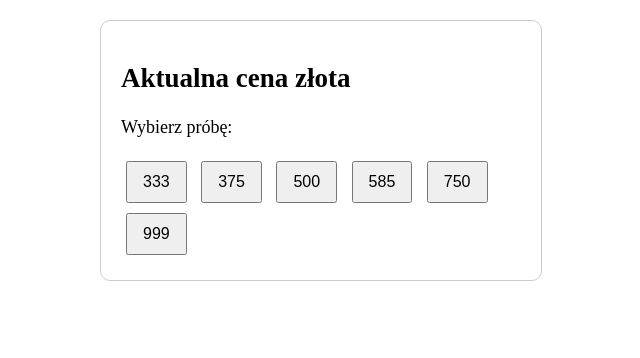
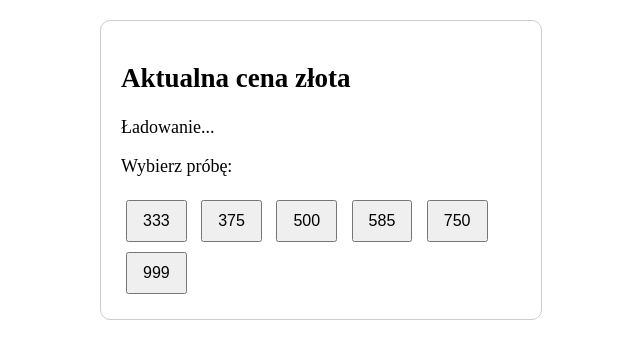
Before and after one commit to PhorZazek/gold, a plain HTML site: page index.html in a window 1280 px wide. Shown: the whole page, without its empty margins (319-959 px from the left). Drawn offline with Linux system fonts and the light colour scheme.

Commit message:
Update index.html

```diff
--- a/index.html
+++ b/index.html
@@ -23,6 +23,9 @@
 
 <div class="gold-container">
     <h2>Aktualna cena złota</h2>
+    <div>
+        <span id="cenaEntry">Ładowanie...</span>
+    </div>
 
     <p>Wybierz próbę:</p>
 
```
